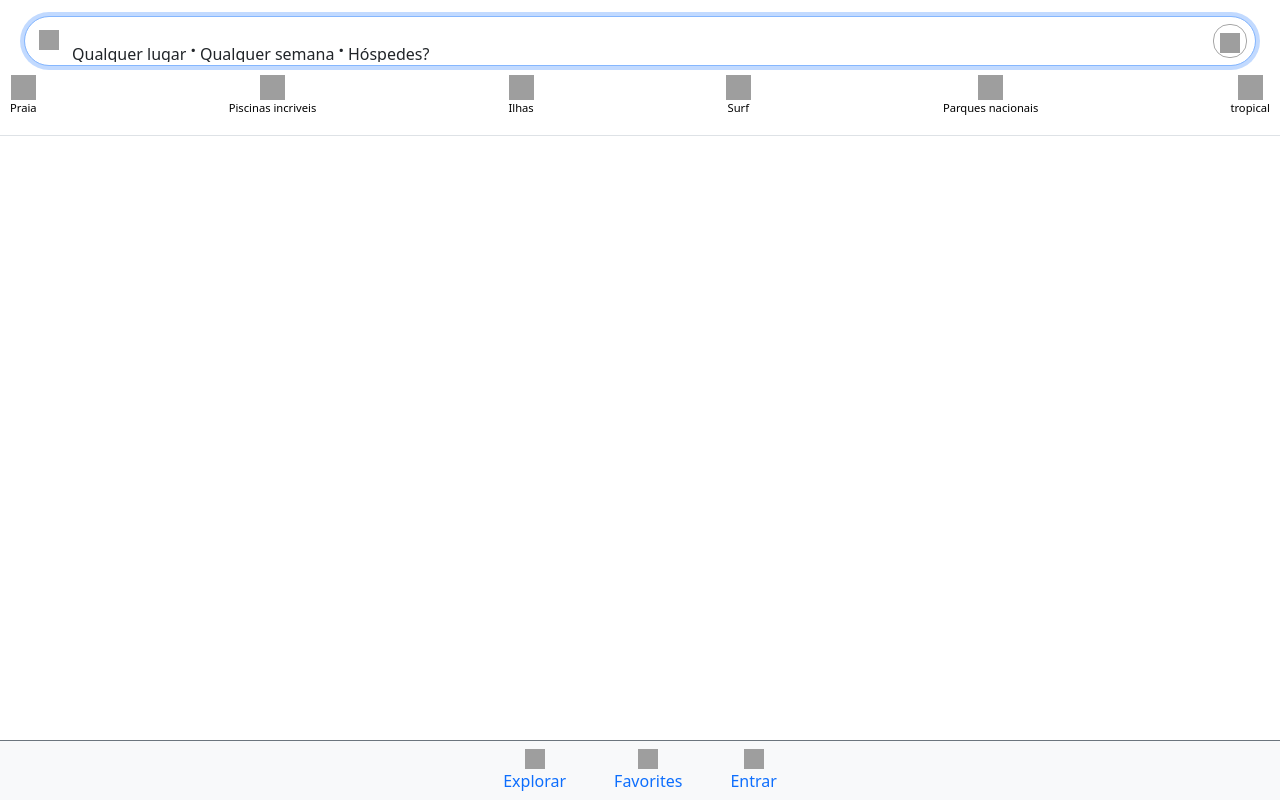
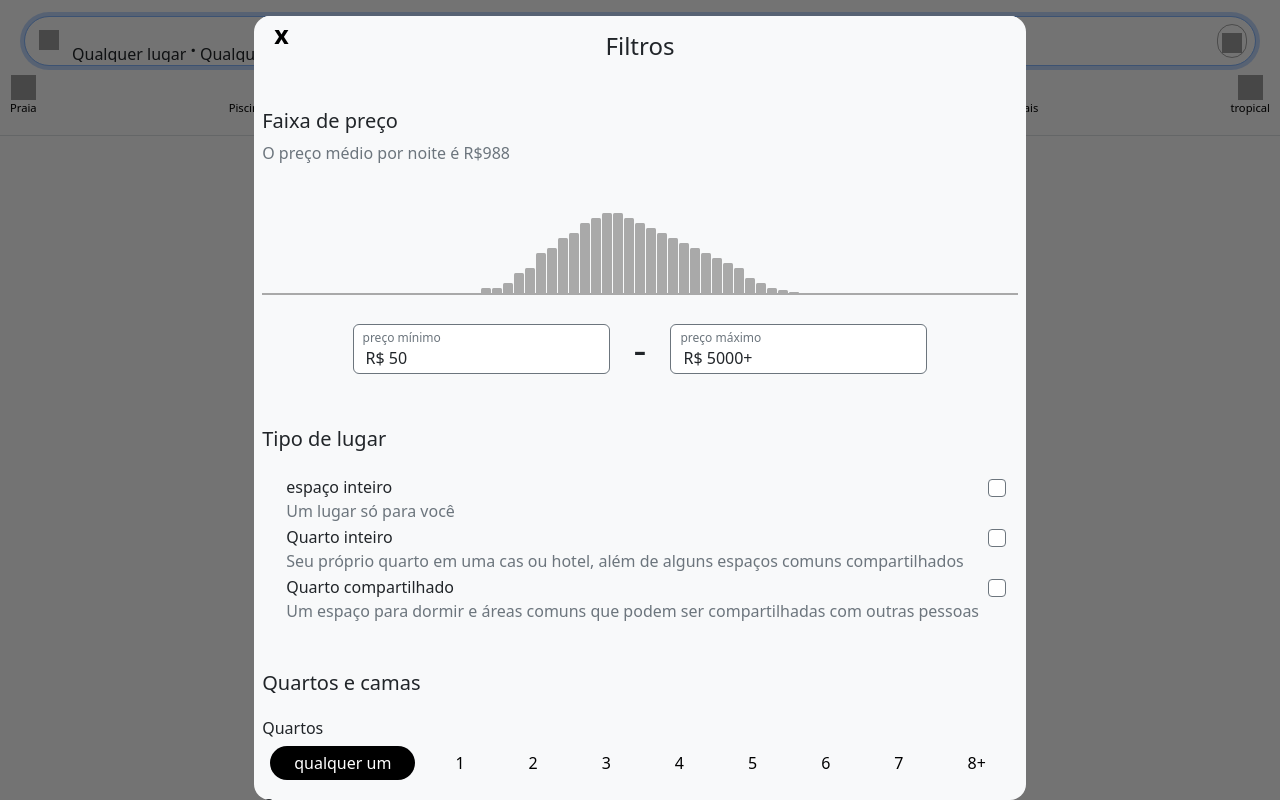
Before and after one commit to FranciscoNeto2909/MybnbApp, a React (Vite) app: page / in a window 1280 px wide. Both pictures are taken after a click on the button 640 px from the left and 41 px from the top of the page. Built offline with nearby package versions, Linux system fonts and the light colour scheme; grey boxes are pictures that could not be loaded.

Commit message:
acomodation filter, navbar and seach bar style improved

```diff
--- a/src/components/AcomodationsFilter.jsx
+++ b/src/components/AcomodationsFilter.jsx
@@ -32,8 +32,8 @@ export default function AcomodationsFilter({ handleOpenFilter }) {
         e.target.classList.add("selected")
     }
     return (
-        <div className="acmd-filter-container container-fluid d-flex position-absolute top-0 pt-3">
-            <div className="acmd-filter container rounded-4 bg-light position-relative">
+        <div className="acmd-filter-container container-fluid d-flex position-absolute top-0 pt-3 justify-content-center">
+            <div className="acmd-filter px-2 rounded-4 bg-light position-relative">
                 <header className="acmd-header pt-3 position-sticky top-0 container-fluid bg-light">
                     <button className="close-btn position-absolute border-0 fw-bold m-0 p-0 top-0 bg-transparent" onClick={handleOpenFilter}>x</button>
                     <h1 className="text-center fs-4">Filtros</h1>
@@ -107,8 +107,7 @@ export default function AcomodationsFilter({ handleOpenFilter }) {
                     </section>
                     <section className="mt-5">
                         <h2 className="fs-5 mb-4">Tipo de propriedade</h2>
-                        <div className="container">
-                            <div className="row row-cols-2">
+                        <div className="container row row-cols-2 mx-auto">
                                 <div className="col">
                                     <PropertyTypeButton text="Casa"
                                         img="https://comofazeremcasa.net/wp-content/uploads/2020/05/desenho-de-casa-para-colorir-10.jpg"
@@ -129,7 +128,6 @@ export default function AcomodationsFilter({ handleOpenFilter }) {
                                         img="https://www.colorironline.com/images/imgcolor/desenho-mansao-3-para-colorir.jpg"
                                         setProperty={setProperty} />
                                 </div>
-                            </div>
                         </div>
                     </section>
                     <section className="mt-5">
@@ -144,11 +142,13 @@ export default function AcomodationsFilter({ handleOpenFilter }) {
                         <h2 className="fs-5 mb-4">Opções de reserva</h2>
                         <div className="form-check form-switch">
                             <input className="form-check-input" type="checkbox" id="flexSwitchCheckDefault" />
-                            <label className="form-check-label" htmlFor="flexSwitchCheckDefault">instant reserv<br /> <span className="text-secondary">Acomodações que você pode reservar sem ter que esperar pela aprovação do anfitrião</span></label>
+                            <label className="form-check-label" htmlFor="flexSwitchCheckDefault">instant reserv</label>
+                            <p className="text-secondary">Acomodações que você pode reservar sem ter que esperar pela aprovação do anfitrião</p>
                         </div>
                         <div className="form-check form-switch">
                             <input className="form-check-input" type="checkbox" id="flexSwitchCheckDefault" />
-                            <label className="form-check-label" htmlFor="flexSwitchCheckDefault">Self check-in <br /> <span className="text-secondary">Acesso fácil a propriedade assim que chegar</span></label>
+                            <label className="form-check-label" htmlFor="flexSwitchCheckDefault">Self check-in</label>
+                            <p className="text-secondary">Acesso fácil a propriedade assim que chegar</p>
                         </div>
                     </section>
                     <section className="mt-5 mb-4">
--- a/src/components/Nav.jsx
+++ b/src/components/Nav.jsx
@@ -2,7 +2,7 @@ import { Link } from "react-router-dom";
 
 export default function Nav() {
     return (
-        <nav className="navbar container-fluid justify-content-center position-fixed bottom-0 border-top border-secondary bg-light">
+        <nav className="navbar container-fluid justify-content-center position-fixed bottom-0 border-secondary bg-light">
                 <Link to="/" className="d-flex flex-column align-items-center text-decoration-none">
                     <img className="icon" src="https://icones.pro/wp-content/uploads/2021/06/icone-loupe-gris.png" alt="lupa" />
                     Explorar
--- a/src/components/SearchBar.jsx
+++ b/src/components/SearchBar.jsx
@@ -1,7 +1,11 @@
 export default function SearchBar({handleOpenFilter}) {
     return (
         <div className="search-container position-relative p-2 mt-2 mx-3">
-            <button type="text" id="search-input" className="search-input form-control rounded-5 ps-5 py-4" />
+            <button type="text" id="search-input" className="search-input form-control rounded-5 ps-5 py-4" onClick={handleOpenFilter} >
+            <div className="search-filter-button position-absolute rounded-4 p-1" onClick={handleOpenFilter}>
+                <img src="https://icons-for-free.com/iconfiles/png/512/filter-131979013401653166.png" className="search-button-img" />
+            </div>
+            </button>
             <label htmlFor="search-input" className="search-lbl">Para onde?</label>
             <div className="search-desc-container position-absolute d-flex">
                 <span className="search-desc-item">Qualquer lugar</span>
@@ -10,9 +14,6 @@ export default function SearchBar({handleOpenFilter}) {
                 <span className="desc-item-divisor mx-1">.</span>
                 <span  className="search-desc-item search-desc-item--large">Hóspedes?</span>
             </div>
-            <button className="search-filter-button position-absolute rounded-4 py-1" onClick={handleOpenFilter}>
-                <img src="https://icons-for-free.com/iconfiles/png/512/filter-131979013401653166.png" className="search-button-img" />
-            </button>
             <span className="position-absolute search-button-mgnf-glass"><img className="icon" src="https://icones.pro/wp-content/uploads/2021/06/icone-loupe-gris.png" alt="lupa" /></span>
         </div>
     )
--- a/src/index.css
+++ b/src/index.css
@@ -53,6 +53,7 @@
 }
 
 .navbar {
+  box-shadow: 0 -1px 12px rgba(0, 0, 0, 0.644);
   height: 60px;
   z-index: 1;
 }
@@ -151,7 +152,7 @@
   min-height: 100%;
 }
 .acmd-filter{
-  overflow-y: auto;
+  overflow-y: scroll;
 }
 .acmd-header{
   z-index: 1;
```
